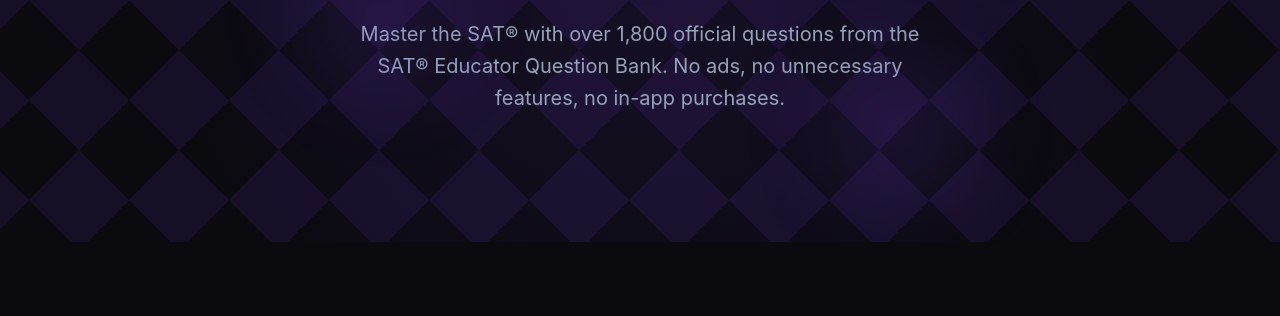
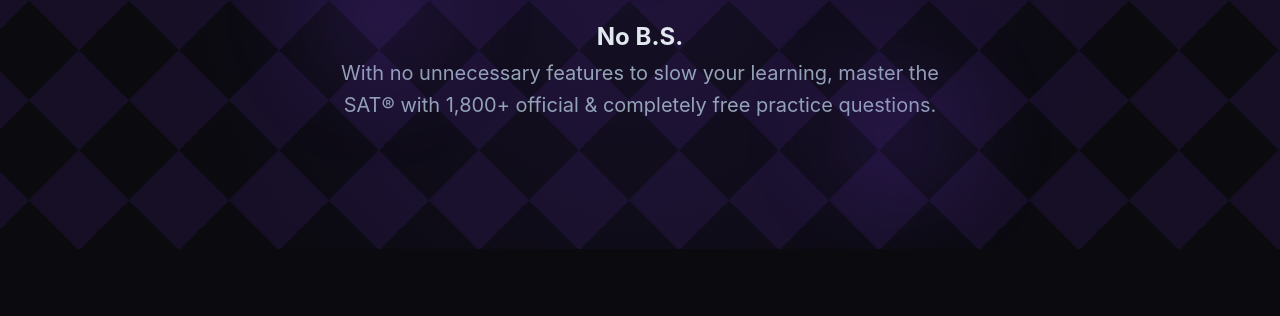
Before and after one commit to MasakiAllwardt/AdvertisingWebsite, a plain HTML site: page index.html in a window 1280 px wide. Shown: the part 300-616 px from the top of the page. Drawn offline with nearby package versions, Linux system fonts and the light colour scheme.

Commit message:
Update index.html

```diff
--- a/index.html
+++ b/index.html
@@ -293,7 +293,8 @@
       <div class="glow-effect" style="top: 20%; left: 20%;"></div>
       <div class="glow-effect" style="top: 60%; right: 20%;"></div>
       <h1>Get Your Daily Bite of Prep</h1>
-      <p>Master the SAT® with over 1,800 official questions from the SAT® Educator Question Bank. No ads, no unnecessary features, no in-app purchases.</p>
+      <h2>No B.S.</h2>
+      <p>With no unnecessary features to slow your learning, master the SAT® with 1,800+ official & completely free practice questions.</p>
     </div>
   </div>
 
```
